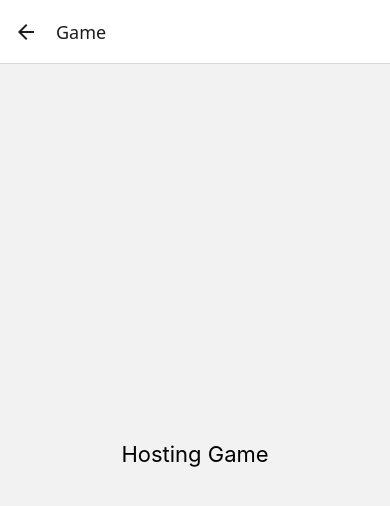
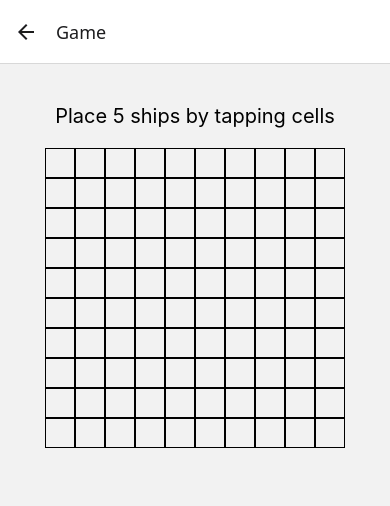
Before and after one commit to Gaganrdev/Battelship, a React Native app: screen / in a window 390 px wide. Both pictures are taken after a click on the button "HOST GAME". Shown: the top 506 px of the page. Built offline with nearby package versions, Linux system fonts and the light colour scheme.

Commit message:
feat: Enhance Board and Cell components for Battleship game functionality

```diff
--- a/src/components/Board.tsx
+++ b/src/components/Board.tsx
@@ -1,15 +1,65 @@
-import { View, StyleSheet } from 'react-native';
+import { View, StyleSheet, Alert } from 'react-native';
+import { useState } from 'react';
 import Cell from './Cell';
 
-type BoardProps = {
-  onCellPress: (index: number) => void;
-};
+type Phase = 'placement' | 'attack' | 'gameover';
 
-export default function Board({ onCellPress }: BoardProps) {
+export default function Board() {
+  const [cells, setCells] = useState<string[]>(Array(100).fill(''));
+  const [shipsPlaced, setShipsPlaced] = useState(0);
+  const [hits, setHits] = useState(0);
+  const [phase, setPhase] = useState<Phase>('placement');
+
+  function handlePress(index: number) {
+    if (phase === 'placement') {
+      placeShip(index);
+    } else if (phase === 'attack') {
+      attackCell(index);
+    }
+  }
+
+  function placeShip(index: number) {
+    if (cells[index] !== '' || shipsPlaced >= 5) return;
+
+    const newCells = [...cells];
+    newCells[index] = '🚢';
+
+    setCells(newCells);
+    setShipsPlaced(shipsPlaced + 1);
+
+    if (shipsPlaced + 1 === 5) {
+      setPhase('attack');
+    }
+  }
+
+  function attackCell(index: number) {
+    if (cells[index] === '❌' || cells[index] === '🌊') return;
+
+    const newCells = [...cells];
+
+    if (cells[index] === '🚢') {
+      newCells[index] = '❌';
+      setHits(hits + 1);
+
+      if (hits + 1 === 5) {
+        setPhase('gameover');
+        Alert.alert('🎉 You Win!', 'All ships destroyed');
+      }
+    } else {
+      newCells[index] = '🌊';
+    }
+
+    setCells(newCells);
+  }
+
   return (
     <View style={styles.board}>
-      {Array.from({ length: 100 }).map((_, index) => (
-        <Cell key={index} onPress={() => onCellPress(index)} />
+      {cells.map((value, index) => (
+        <Cell
+          key={index}
+          value={value}
+          onPress={() => handlePress(index)}
+        />
       ))}
     </View>
   );
--- a/src/components/Cell.tsx
+++ b/src/components/Cell.tsx
@@ -1,22 +1,14 @@
 import { TouchableOpacity, Text, StyleSheet } from 'react-native';
-import { useState } from 'react';
 
 type CellProps = {
+  value: string;
   onPress: () => void;
 };
 
-export default function Cell({ onPress }: CellProps) {
-  const [clicked, setClicked] = useState(false);
-
+export default function Cell({ value, onPress }: CellProps) {
   return (
-    <TouchableOpacity
-      style={styles.cell}
-      onPress={() => {
-        setClicked(true);
-        onPress();
-      }}
-    >
-      <Text>{clicked ? 'X' : ''}</Text>
+    <TouchableOpacity style={styles.cell} onPress={onPress}>
+      <Text>{value}</Text>
     </TouchableOpacity>
   );
 }
--- a/src/screens/GameScreen.tsx
+++ b/src/screens/GameScreen.tsx
@@ -1,13 +1,20 @@
 import { View, Text, StyleSheet } from 'react-native';
+import Board from '../components/Board';
 
 export default function GameScreen({ route }: any) {
   const { mode } = route.params;
 
+  function handleCellPress(index: number) {
+    console.log('Cell pressed:', index);
+  }
+
   return (
     <View style={styles.container}>
       <Text style={styles.text}>
-        {mode === 'host' ? 'Hosting Game' : 'Joining Game'}
+        Place 5 ships by tapping cells
       </Text>
+
+      <Board/>
     </View>
   );
 }
@@ -15,10 +22,11 @@ export default function GameScreen({ route }: any) {
 const styles = StyleSheet.create({
   container: {
     flex: 1,
-    justifyContent: 'center',
     alignItems: 'center',
+    paddingTop: 40,
   },
   text: {
-    fontSize: 22,
+    fontSize: 20,
+    marginBottom: 20,
   },
 });
```
